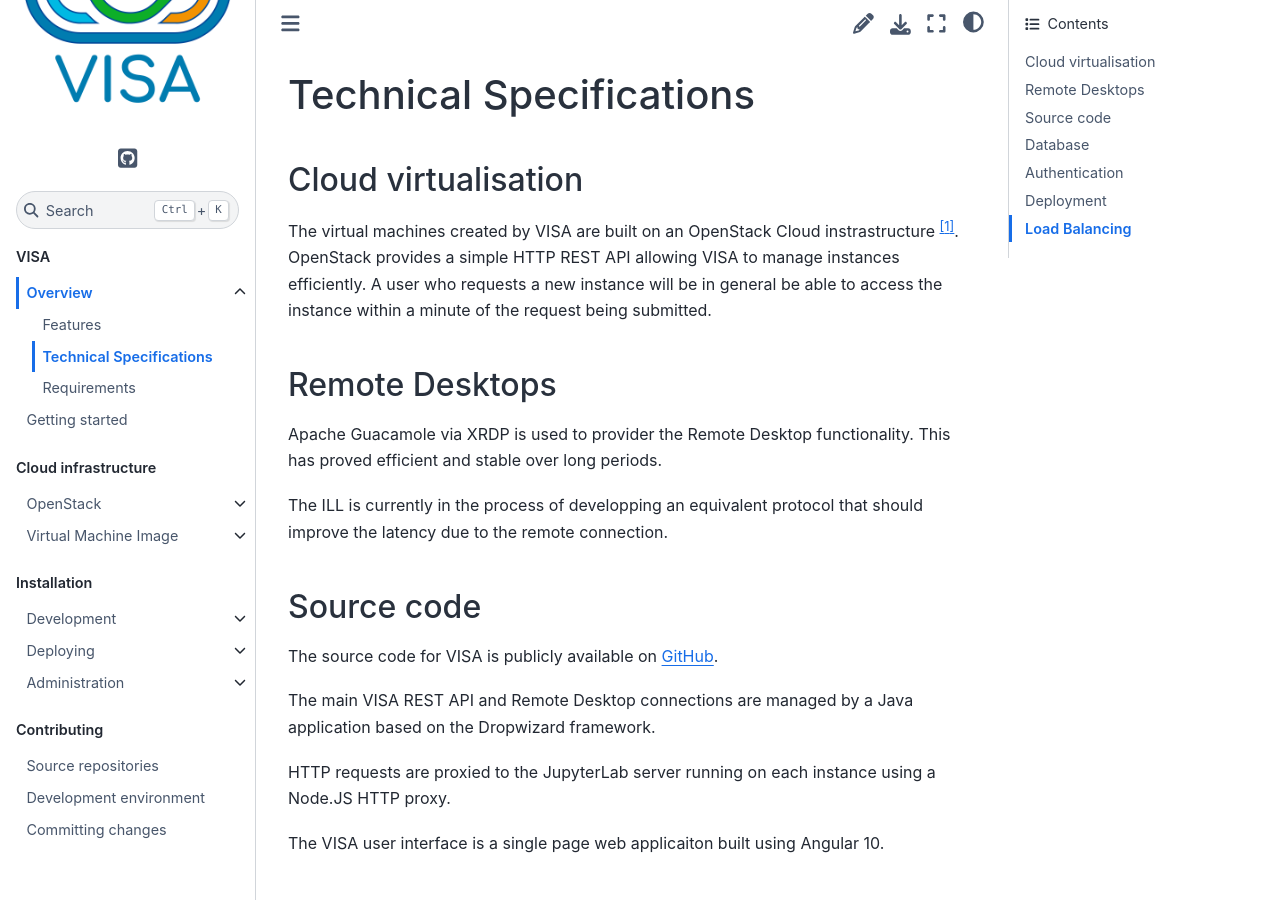
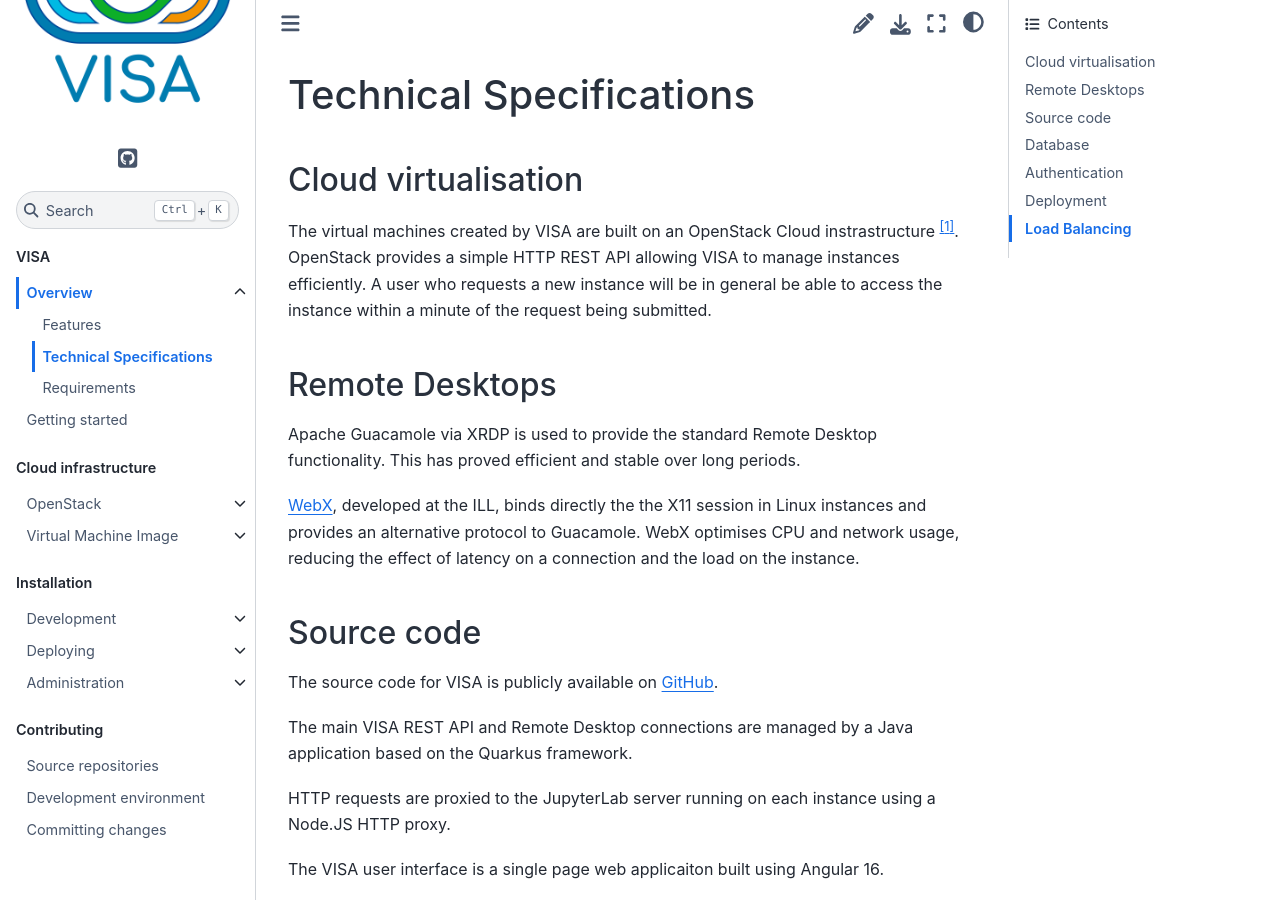
Before and after one commit to ILLGrenoble/visa-docs, a Sphinx documentation site: the page built from docs/source/overview/overview-technical.md, in a window 1280 px wide and 900 px high. Built offline with Sphinx 7.4.7 and the Sphinx Book theme 1.1.4, drawn with Linux system fonts in a browser that asks for light colours.

Commit message:
Add some webx info

```diff
--- a/docs/source/overview/overview-technical.md
+++ b/docs/source/overview/overview-technical.md
@@ -6,19 +6,19 @@
 
 ## Remote Desktops
 
-Apache Guacamole via XRDP is used to provider the Remote Desktop functionality. This has proved efficient and stable over long periods.
+Apache Guacamole via XRDP is used to provide the standard Remote Desktop functionality. This has proved efficient and stable over long periods.
 
-The ILL is currently in the process of developping an equivalent protocol that should improve the latency due to the remote connection.
+[WebX](https://github.com/ILLGrenoble/webx-engine), developed at the ILL, binds directly the the X11 session in Linux instances and provides an alternative protocol to Guacamole. WebX optimises CPU and network usage, reducing the effect of latency on a connection and the load on the instance.
 
 ## Source code
 
 The source code for VISA is publicly available on [GitHub](https://github.com/ILLGrenoble).
 
-The main VISA REST API and Remote Desktop connections are managed by a Java application based on the Dropwizard framework.
+The main VISA REST API and Remote Desktop connections are managed by a Java application based on the Quarkus framework.
 
 HTTP requests are proxied to the JupyterLab server running on each instance using a Node.JS HTTP proxy.
 
-The VISA user interface is a single page web applicaiton built using Angular 10.
+The VISA user interface is a single page web applicaiton built using Angular 16.
 
 ## Database
 
```
Also changed, not shown: 1 other file.
